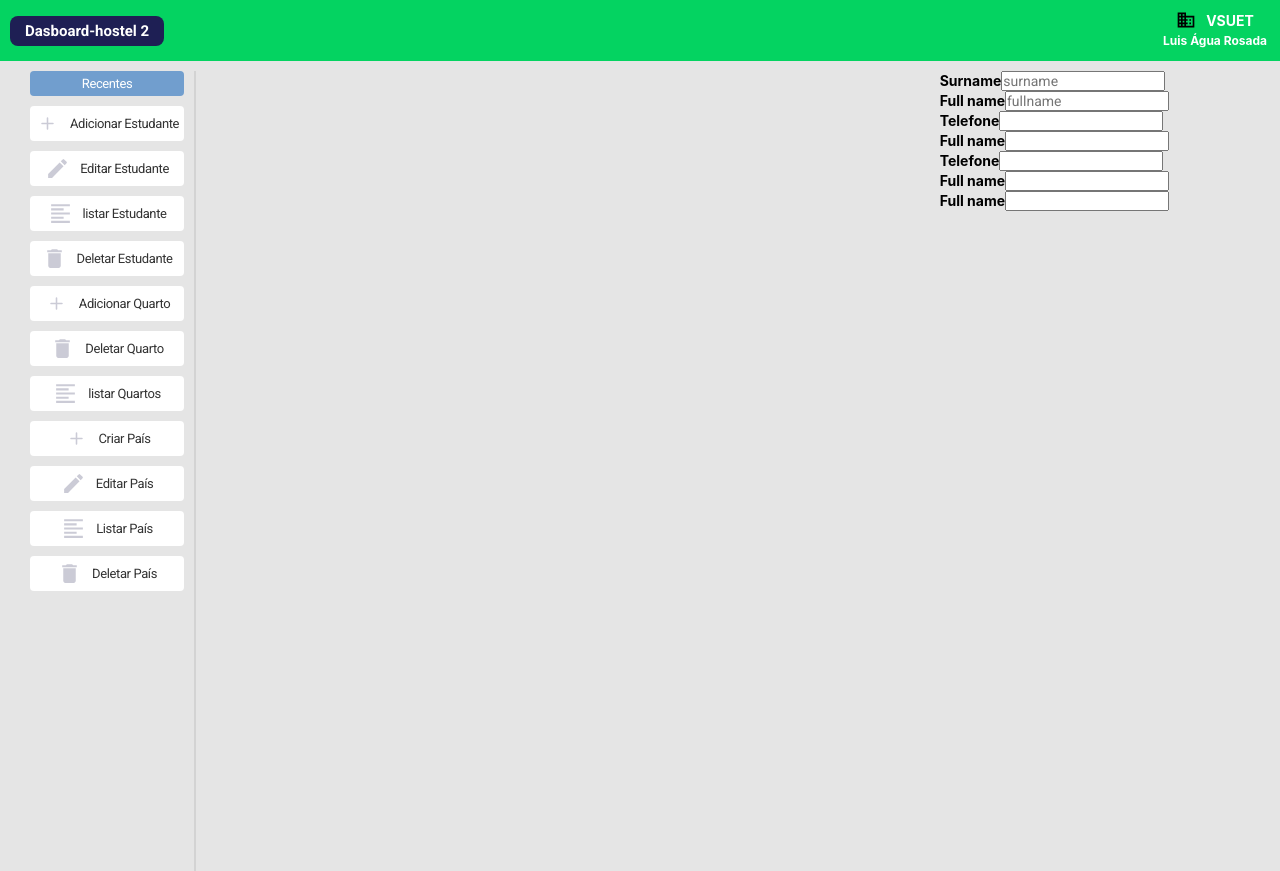
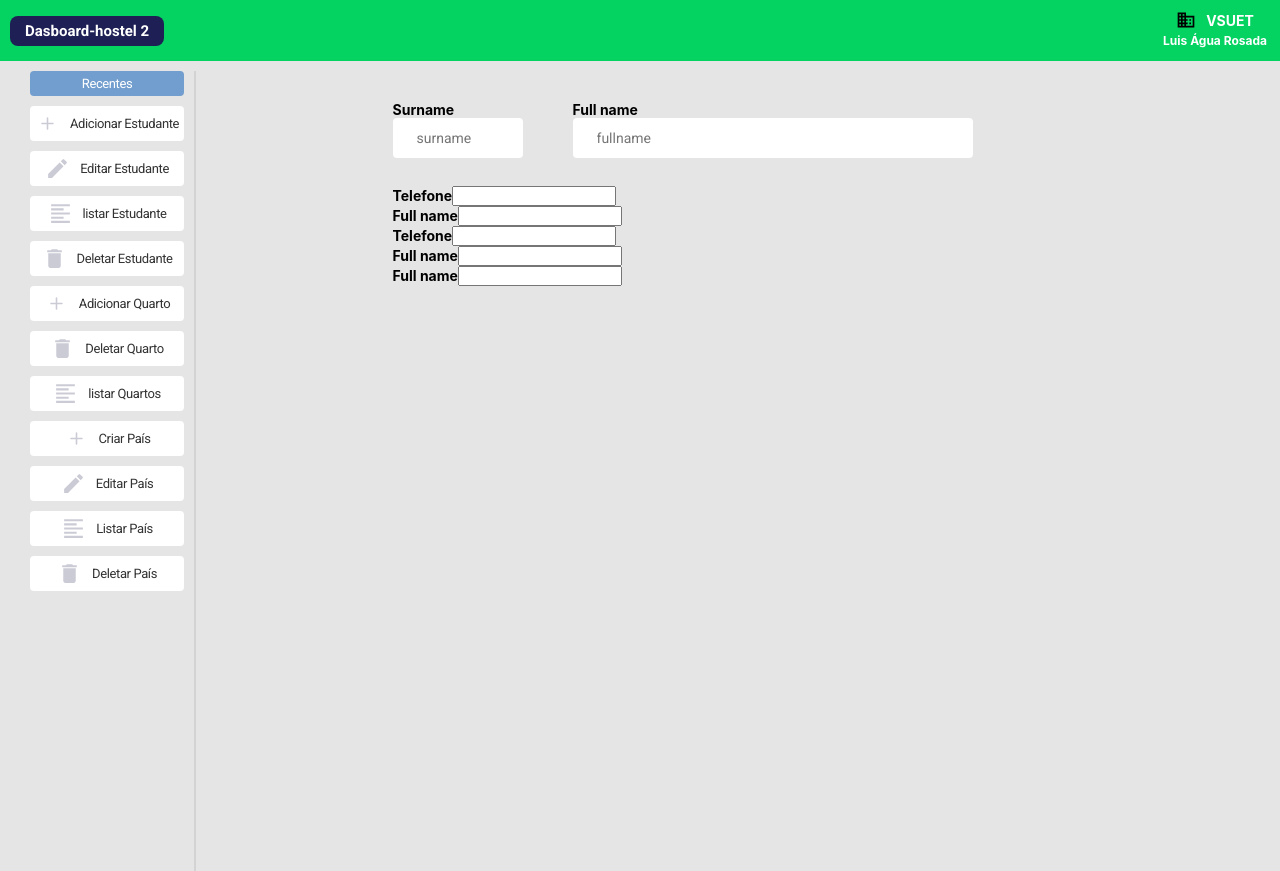
Before and after one commit to iamrosada/eva, a React (Create React App) app in the folder web/: page /student in a window 1280 px wide. Built offline with nearby package versions, Linux system fonts and the light colour scheme.

Commit message:
Finished the part of creating students

```diff
--- a/web/src/pages/CreateSudent/styles.css
+++ b/web/src/pages/CreateSudent/styles.css
@@ -0,0 +1,88 @@
+
+
+#for-create-student{
+    display: flex;
+    flex-direction: column;
+
+    align-items: center;
+    margin: 0 auto;
+
+    height: 300px;
+    border-radius: 4px;
+}
+#form-student{
+    padding: 30px;
+}
+div.name-student{
+    display:flex;
+    justify-content: space-between;
+    margin-bottom: 10px;
+}
+
+#surname,
+#fullname,
+#telefone-student,
+#country-student,#room-student,#hostel-student{
+  display: flex;
+  flex-direction: column;
+
+}
+input#input-surname,
+input#input-country
+{
+
+    width: 130px;
+    border: none;
+    border-radius: 4px;
+    height: 40px;
+    padding: 0 24px;
+    border:0;
+    margin-bottom:18px ;
+}
+input#input-room{
+
+    width: 230px;
+    border: none;
+    border-radius: 4px;
+    height: 40px;
+    padding: 0 24px;
+    border:0;
+    margin-bottom:18px ;
+}
+input#input-hostel
+{
+
+    width: 330px;
+    border: none;
+    border-radius: 4px;
+    height: 40px;
+    padding: 0 24px;
+    border:0;
+    margin-bottom:18px ;
+}
+input#input-fullname,input#input-telefone{
+    width: 400px;
+    border: none;
+    border-radius: 4px;
+    height: 40px;
+    padding: 0 24px;
+    border:0;
+    margin-bottom:18px ;
+}
+#surname{
+    margin-right: 50px;
+
+}
+button#submit-student{
+    width: 80px;
+    height: 40px;
+    background: #04D361;
+    border-radius: 4px;
+    border: none;
+    color:white;
+    font-weight: bold;
+    transition: background-color 0.2s;
+}
+button#submit-student:hover{
+    background: #1aa056;
+}
```
